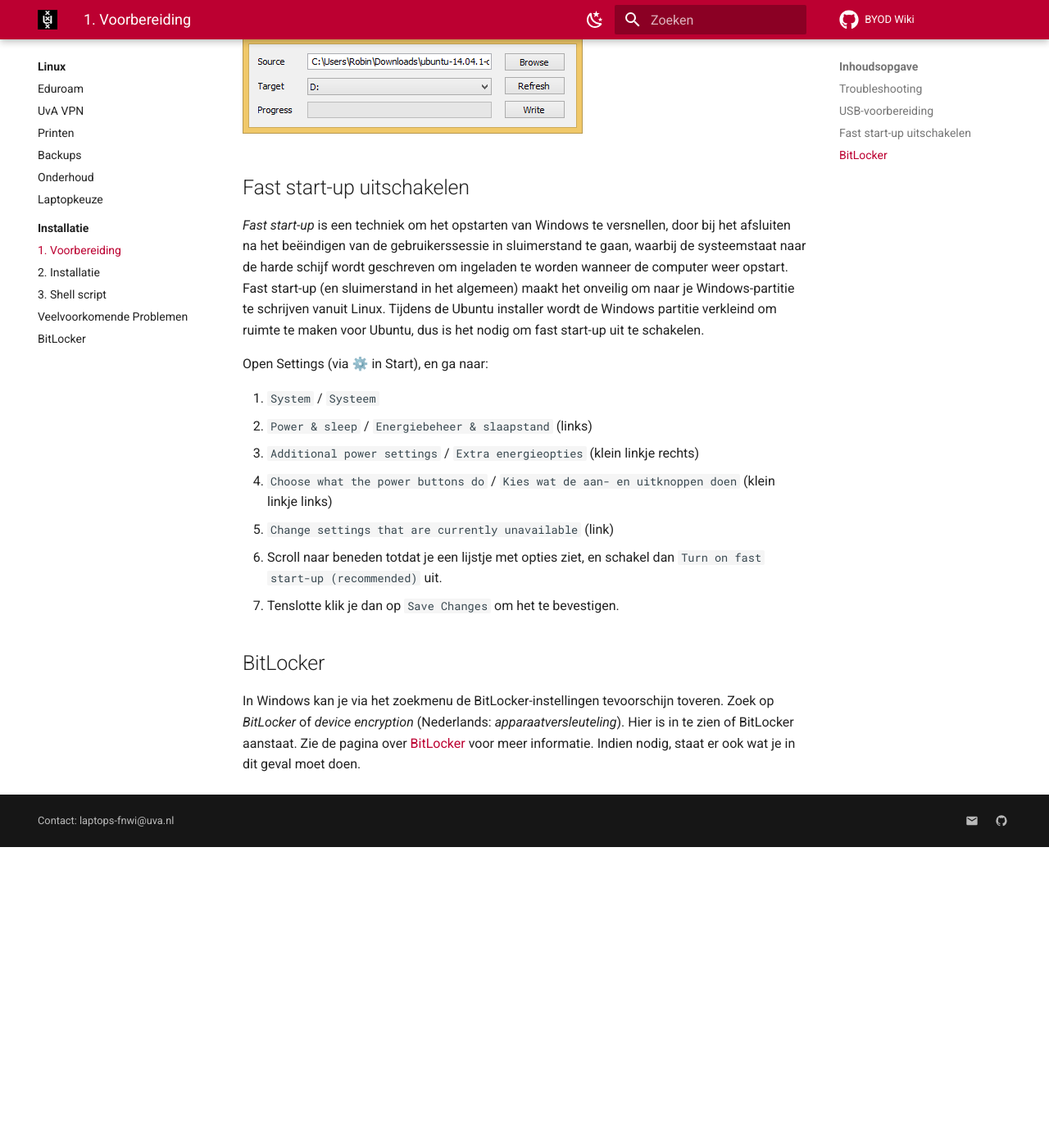
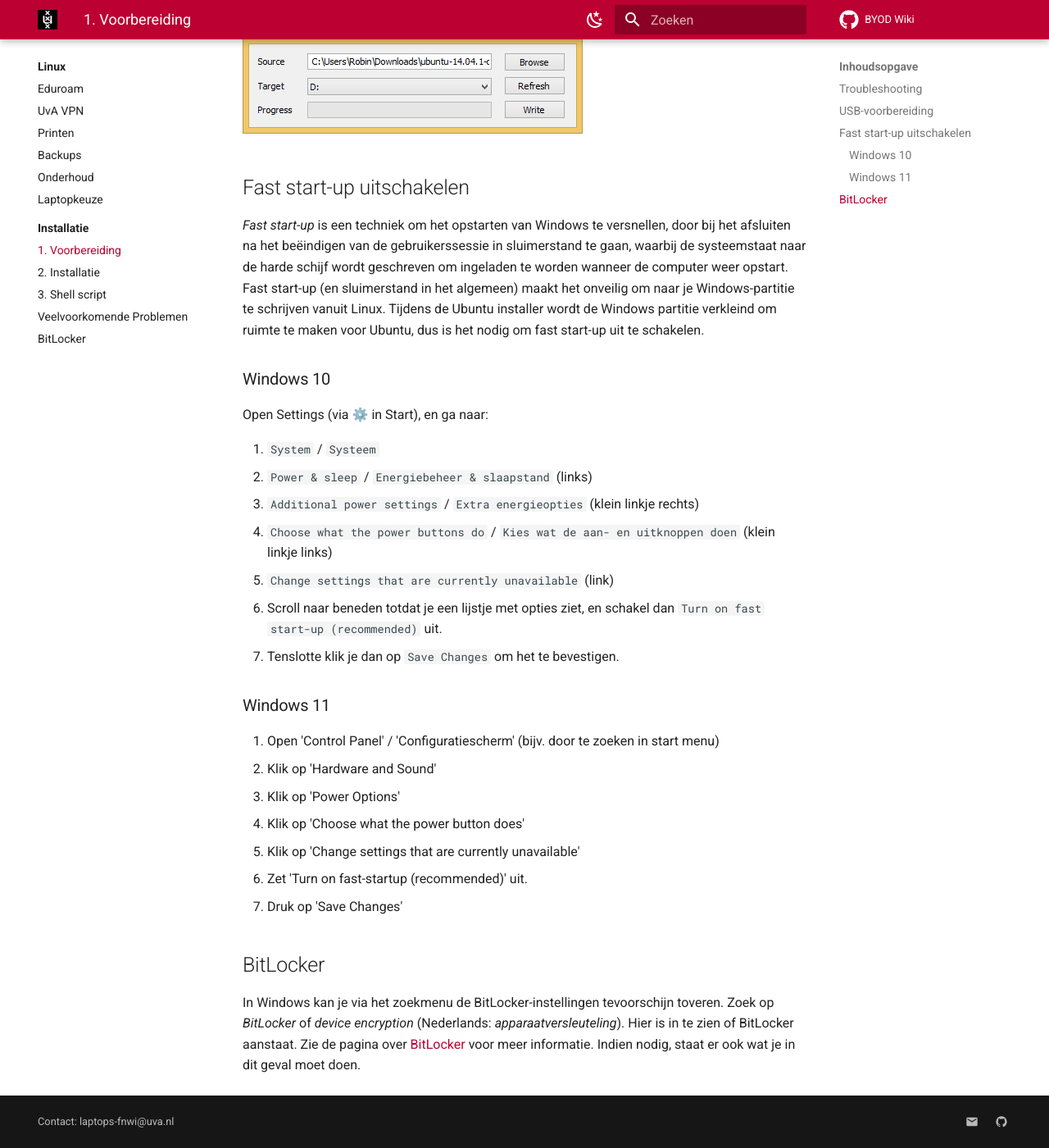
Before and after one commit to svkampen/byod-wiki, an MkDocs documentation site: the page built from docs/linux/installatie/voorbereiding.md, in a window 1280 px wide and 1400 px high, scrolled down 911 px. Shown: the whole window at 82% size. Built offline with MkDocs 1.6.1 and Material for MkDocs 9.7.7, drawn with Linux system fonts in a browser that asks for light colours; comment, search, counter and statistics services are not loaded; before the commit the page ends 1944 px from its top, so only the background shows below that.

Commit message:
Windows 11 fast startup

```diff
--- a/docs/linux/installatie/voorbereiding.md
+++ b/docs/linux/installatie/voorbereiding.md
@@ -18,6 +18,7 @@
 ## Fast start-up uitschakelen
 *Fast start-up* is een techniek om het opstarten van Windows te versnellen, door bij het afsluiten na het beëindigen van de gebruikerssessie in sluimerstand te gaan, waarbij de systeemstaat naar de harde schijf wordt geschreven om ingeladen te worden wanneer de computer weer opstart. Fast start-up (en sluimerstand in het algemeen) maakt het onveilig om naar je Windows-partitie te schrijven vanuit Linux. Tijdens de Ubuntu installer wordt de Windows partitie verkleind om ruimte te maken voor Ubuntu, dus is het nodig om fast start-up uit te schakelen.
 
+### Windows 10
 Open Settings (via ⚙️ in Start), en ga naar:
 
 1. `System` / `Systeem`
@@ -28,5 +29,14 @@
 6. Scroll naar beneden totdat je een lijstje met opties ziet, en schakel dan `Turn on fast start-up (recommended)` uit.
 7. Tenslotte klik je dan op `Save Changes` om het te bevestigen.
 
+### Windows 11
+1. Open 'Control Panel' / 'Configuratiescherm' (bijv. door te zoeken in start menu)
+2. Klik op 'Hardware and Sound'
+3. Klik op 'Power Options'
+4. Klik op 'Choose what the power button does'
+5. Klik op 'Change settings that are currently unavailable'
+6. Zet 'Turn on fast-startup (recommended)' uit.
+7. Druk op 'Save Changes'
+
 ## BitLocker
 In Windows kan je via het zoekmenu de BitLocker-instellingen tevoorschijn toveren. Zoek op *BitLocker* of *device encryption* (Nederlands: *apparaatversleuteling*). Hier is in te zien of BitLocker aanstaat. Zie de pagina over [BitLocker](./bitlocker.md) voor meer informatie. Indien nodig, staat er ook wat je in dit geval moet doen.
```
